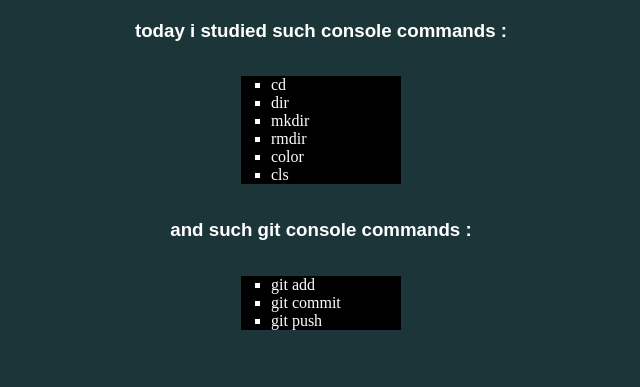
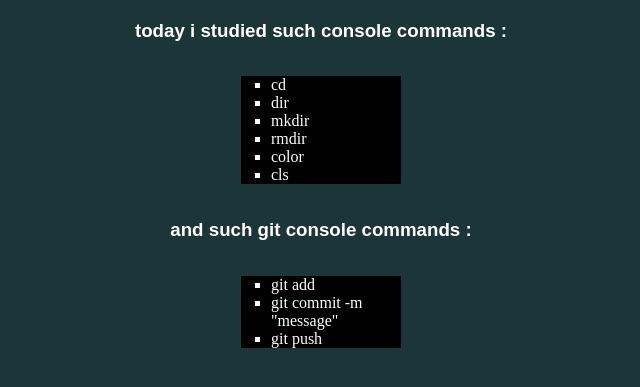
Before and after one commit to MrRookaka/67-67, a plain HTML site: page index.html in a window 1280 px wide. Shown: the part 87-474 px from the top of the page, without its empty margins (319-959 px from the left). Drawn offline with Linux system fonts and the light colour scheme.

Commit message:
fix commit

```diff
--- a/index.html
+++ b/index.html
@@ -20,7 +20,7 @@
     <h3>and such git console commands :</h3>
     <ul>
         <li>git add</li>
-        <li>git commit</li>
+        <li>git commit -m "message"</li>
         <li>git push</li>
 
 </body>
```
